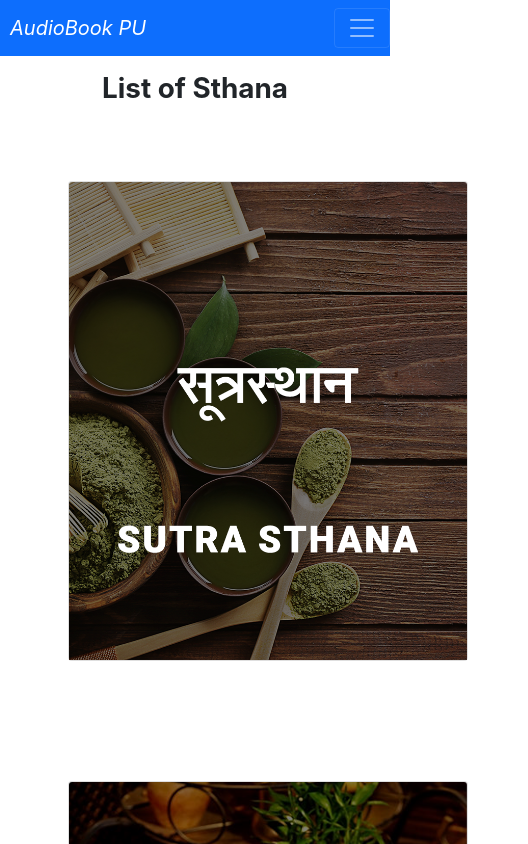
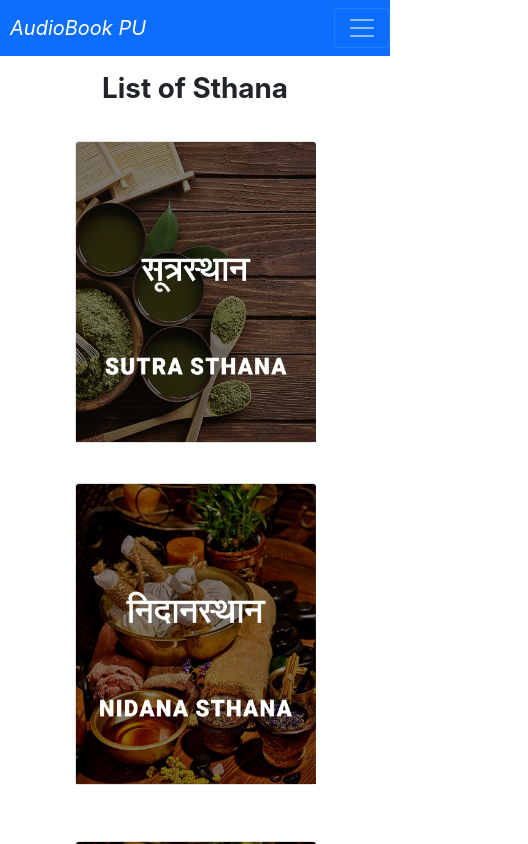
Before and after one commit to iyashjayesh/audio-book-pu, a React (Create React App) app: page /all-books in a window 390 px wide. Shown: the top 844 px of the page, 528 px wide, since content can reach past the window. Built offline with nearby package versions, Linux system fonts and the light colour scheme.

Commit message:
Added Book 4 Audio

```diff
--- a/src/App.css
+++ b/src/App.css
@@ -73,3 +73,18 @@ body {
   padding: 0;
   margin: 0;
 }
+
+@media only screen and (max-width: 600px) {
+
+  .card-img, .card-img-bottom, .card-img-top {
+    width: 240px;
+    height: 300px;
+  }
+
+  .cardbox{
+    width: 240px;
+    margin: 20px;
+    display: inline-block;
+  }
+
+}
--- a/src/App.js
+++ b/src/App.js
@@ -15,12 +15,12 @@ function App() {
         <Route path="/" element={<Home />} />
         <Route path="/all-books" element={<AllBooks />} />
         {/* sutrasthana,nidanasthana,vimanasthana,shareerasthana */}
-        {/* <Route path="/sutrasthana" element={<Book1 />} />
+        <Route path="/sutrasthana" element={<Book1 />} />
         <Route path="/sutrasthana/chapter1" element={<Book1ch1 />} />
         <Route path="/nidanasthana" element={<Book2/>} />
-        <Route path="/vimanasthana" element={<AllBooks />} /> */}
-        <Route path="/shareerasthana" element={<Book1 />} />
-        <Route path="/shareerasthana/chapter1" element={<Book1ch1 />} />
+        <Route path="/vimanasthana" element={<AllBooks />} />
+        {/* <Route path="/shareerasthana" element={<Book1 />} />
+        <Route path="/shareerasthana/chapter1" element={<Book1ch1 />} /> */}
       </Routes>
     </Router>
   )
```
